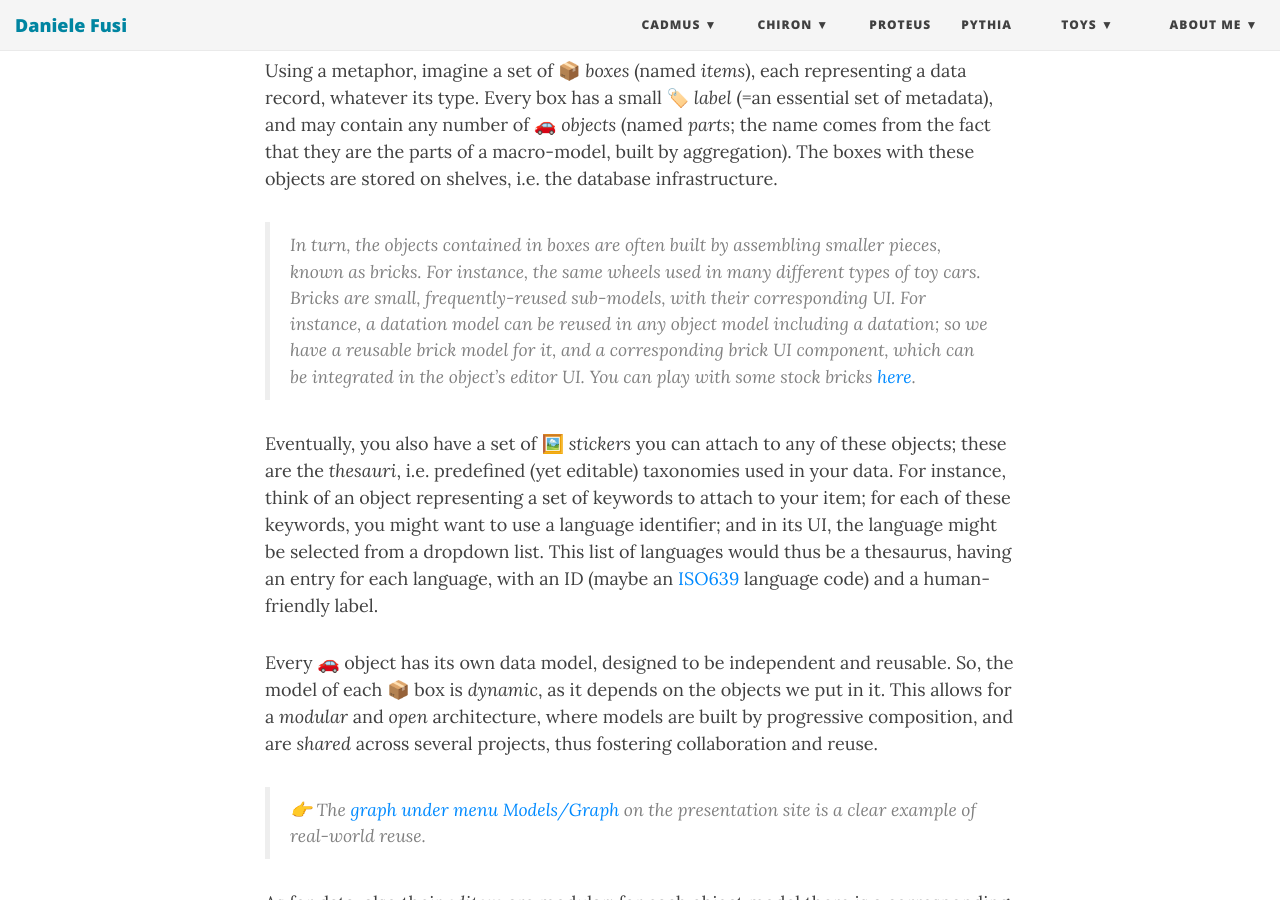
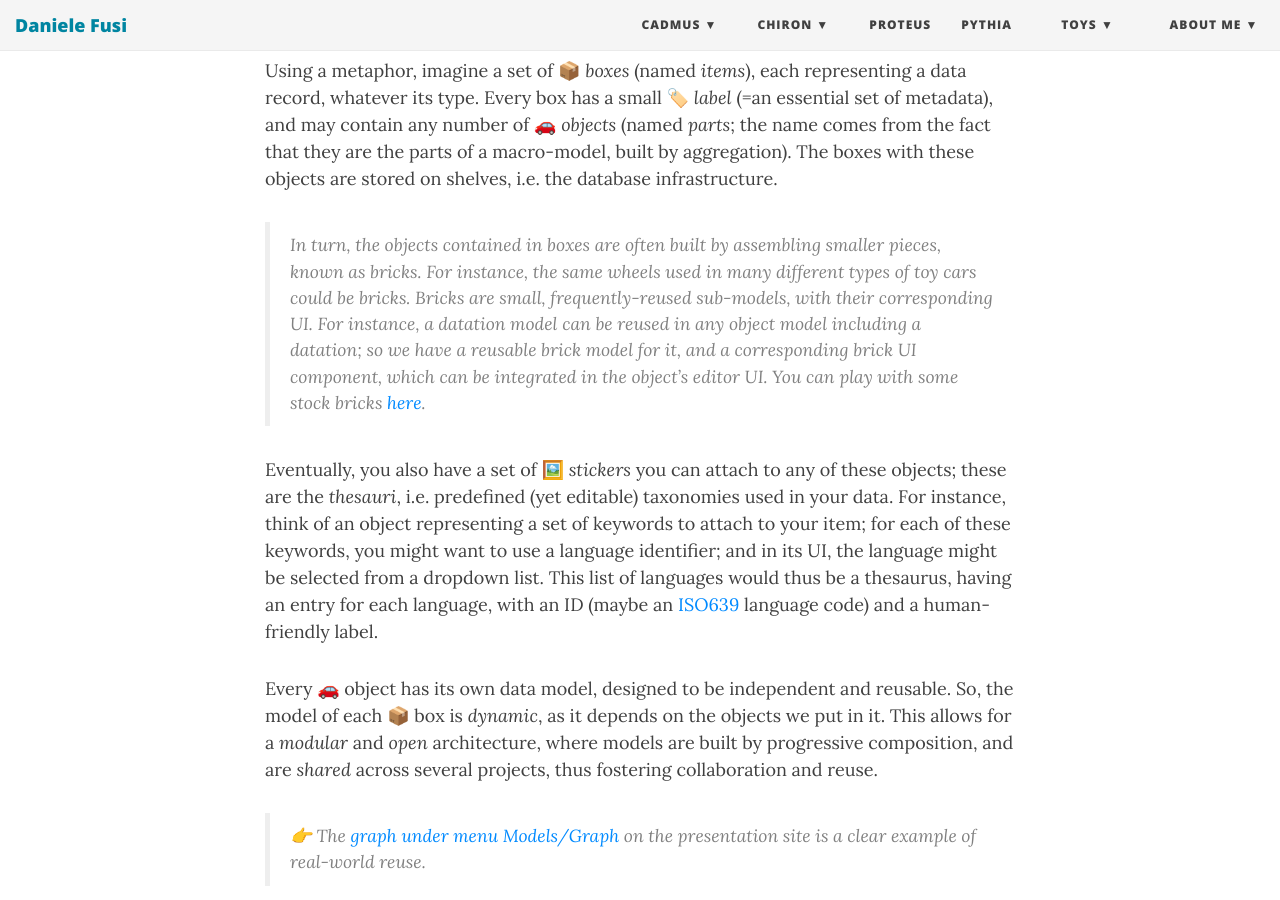
Before and after one commit to Myrmex/overview, a Jekyll site: the page built from cadmus.md, in a window 1280 px wide and 900 px high, scrolled down 1485 px. Built offline with Jekyll 4.4.1, drawn with Linux system fonts in a browser that asks for light colours; nearby versions of some CDN libraries.

Commit message:
Update cadmus.md

```diff
--- a/cadmus.md
+++ b/cadmus.md
@@ -32,7 +32,7 @@
 
 Using a metaphor, imagine a set of 📦 _boxes_ (named _items_), each representing a data record, whatever its type. Every box has a small 🏷️ _label_ (=an essential set of metadata), and may contain any number of 🚗 _objects_ (named _parts_; the name comes from the fact that they are the parts of a macro-model, built by aggregation). The boxes with these objects are stored on shelves, i.e. the database infrastructure.
 
->In turn, the objects contained in boxes are often built by assembling smaller pieces, known as _bricks_. For instance, the same wheels used in many different types of toy cars. Bricks are small, frequently-reused sub-models, with their corresponding UI. For instance, a datation model can be reused in any object model including a datation; so we have a reusable brick model for it, and a corresponding brick UI component, which can be integrated in the object's editor UI. You can play with some stock bricks [here](https://cadmus-bricks.fusi-soft.com).
+>In turn, the objects contained in boxes are often built by assembling smaller pieces, known as _bricks_. For instance, the same wheels used in many different types of toy cars could be bricks. Bricks are small, frequently-reused sub-models, with their corresponding UI. For instance, a datation model can be reused in any object model including a datation; so we have a reusable brick model for it, and a corresponding brick UI component, which can be integrated in the object's editor UI. You can play with some stock bricks [here](https://cadmus-bricks.fusi-soft.com).
 
 Eventually, you also have a set of 🖼️ _stickers_ you can attach to any of these objects; these are the _thesauri_, i.e. predefined (yet editable) taxonomies used in your data. For instance, think of an object representing a set of keywords to attach to your item; for each of these keywords, you might want to use a language identifier; and in its UI, the language might be selected from a dropdown list. This list of languages would thus be a thesaurus, having an entry for each language, with an ID (maybe an [ISO639](https://www.iso.org/iso-639-language-codes.html) language code) and a human-friendly label.
 
```
